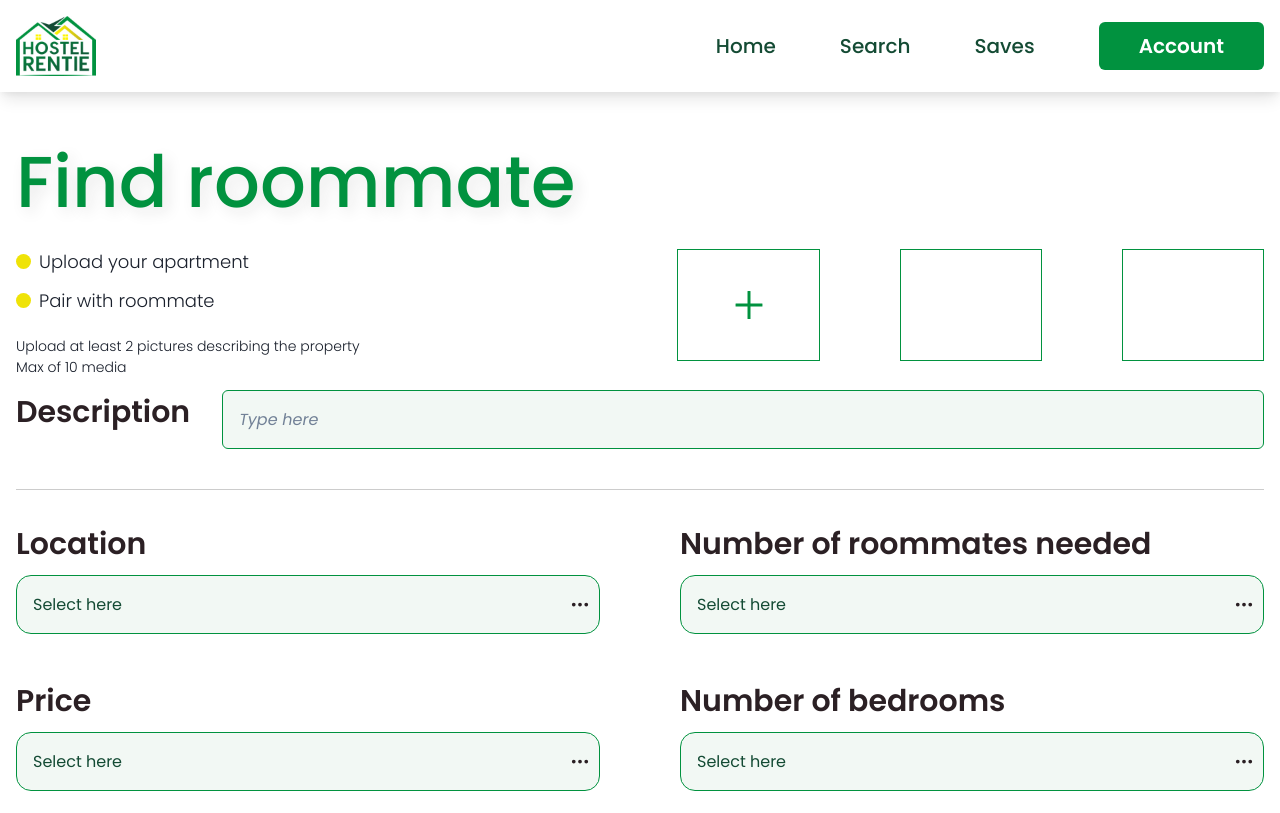
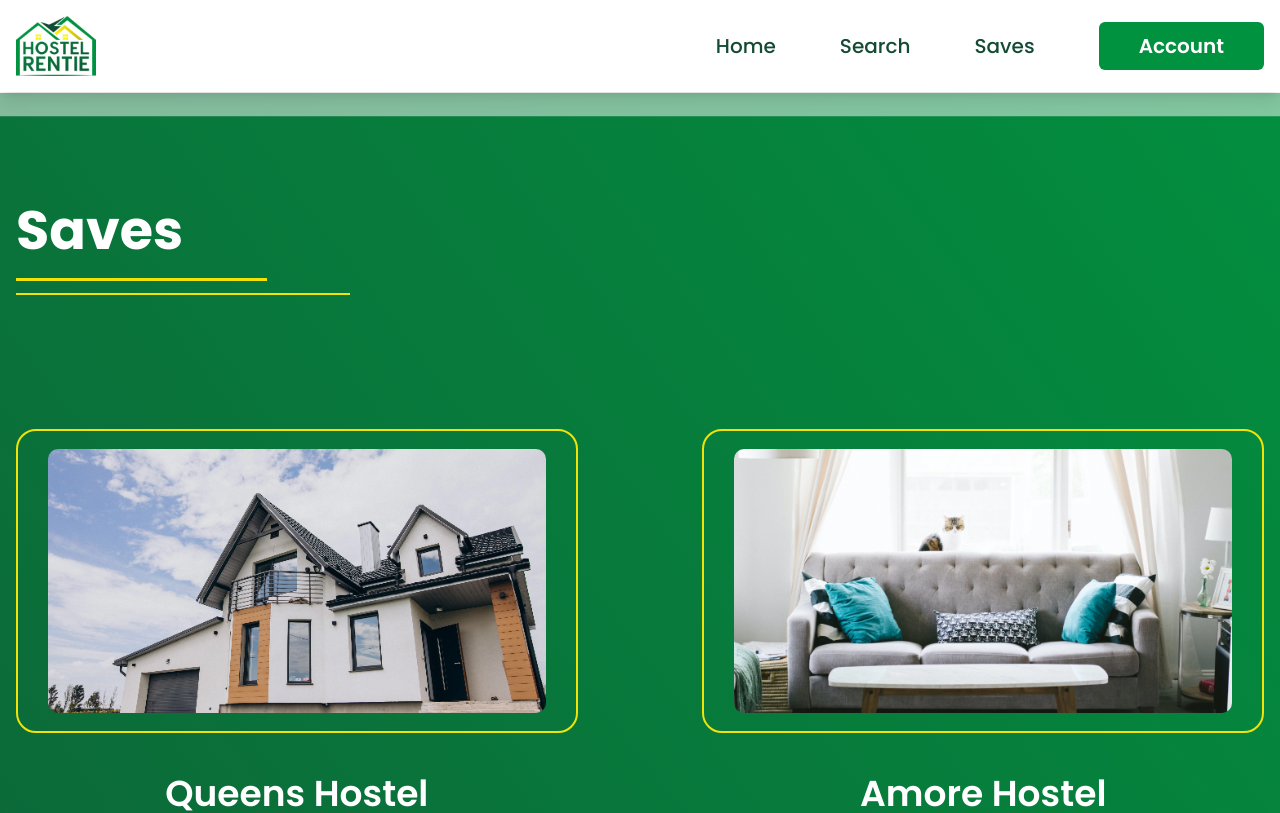
Before and after one commit to Kennyking100/hostel-rentie-v2, a React (Create React App) app: page / in a window 1280 px wide. Shown: the top 813 px of the page. Built offline with nearby package versions, Linux system fonts and the light colour scheme.

Commit message:
added and fixed saves page

```diff
--- a/src/App.tsx
+++ b/src/App.tsx
@@ -1,6 +1,7 @@
 import React from "react";
 import FindRoommatesPage from "./components/FindRoommates";
 import HomePage from "./components/Home";
+import SavesPage from "./components/Saves";
 import SearchPage from "./components/Search";
 import SingleSearchItemPage from "./components/SingleSearchItem";
 
@@ -10,7 +11,8 @@ function App() {
       {/* <HomePage /> */}
       {/* <SearchPage /> */}
       {/* <SingleSearchItemPage /> */}
-      <FindRoommatesPage />
+      {/* <FindRoommatesPage /> */}
+      <SavesPage />
     </>
   );
 }
--- /dev/null
+++ b/src/components/Saves/index.tsx
@@ -0,0 +1,58 @@
+import { Box, Container, Heading } from "@chakra-ui/react";
+import React from "react";
+import Newsletter from "../Home/Newsletter";
+import Layout from "../Layout";
+import SearchResult from "../Search/SearchResult";
+import Recommendation from "../SingleSearchItem/Recommendation";
+
+const SavesPage = () => {
+  const header = (
+    <Heading
+      fontWeight={"bold"}
+      color="white"
+      fontSize={{ base: "2.375rem", md: "3.375rem" }}
+      textAlign="center"
+      position="relative"
+      maxW={"max-content"}
+      mt={{ base: "3rem", lg: "auto" }}
+    >
+      Saves
+      <Box
+        position="absolute"
+        height={"2.5px"}
+        width="150%"
+        backgroundColor={"#EFE307"}
+        bottom="-18px"
+      />
+      <Box
+        position="absolute"
+        height={"2.5px"}
+        width="200%"
+        backgroundColor={"#EFE307"}
+        bottom="-32.5px"
+      />
+    </Heading>
+  );
+  return (
+    <Layout>
+      <Box mt="-80px" mb={200}>
+        <SearchResult headerComponent={header} />
+      </Box>
+      <Container
+        maxW={{
+          base: "container.sm",
+          md: "container.md",
+          lg: "container.lg",
+          xl: "container.xl",
+        }}
+      >
+        <Recommendation />
+      </Container>
+      <Box mt={{ base: "0", lg: "0rem" }}>
+        <Newsletter />
+      </Box>
+    </Layout>
+  );
+};
+
+export default SavesPage;
--- a/src/components/Search/SearchResult.tsx
+++ b/src/components/Search/SearchResult.tsx
@@ -7,7 +7,11 @@ import Hostel3 from "../../assets/home/hostel-image3.png";
 import Hostel4 from "../../assets/home/hostel-image4.png";
 import bgImg2 from "../../assets/search/search-bg-image.svg";
 
-const SearchResult = () => {
+interface Props {
+  headerComponent?: JSX.Element;
+}
+
+const SearchResult: React.FC<Props> = ({ headerComponent }) => {
   return (
     <Container
       maxW={{
@@ -39,6 +43,10 @@ const SearchResult = () => {
             xl: "container.xl",
           }}
         >
+          {headerComponent ? (
+            <>{headerComponent}</>
+          ) : (
+            <>
               <Heading
                 fontWeight={"bold"}
                 color="white"
@@ -68,6 +76,8 @@ const SearchResult = () => {
                   right={"0"}
                 />
               </Heading>
+            </>
+          )}
           <Flex mt="10.375rem" justifyContent={"space-between"} flexWrap="wrap">
             <ExploreCard
               name="Queens Hostel"
--- a/src/components/SingleSearchItem/Recommendation.tsx
+++ b/src/components/SingleSearchItem/Recommendation.tsx
@@ -15,7 +15,7 @@ const Recommendation = () => {
       }}
       borderRadius={"20px"}
       backgroundImage="linear-gradient(#144B34, #01923F)"
-      p={16}
+      p={{ base: 4, sm: 16 }}
       pb={0}
       mb="10rem"
     >
```
Lines whose indentation alone changed are shown as unchanged.
